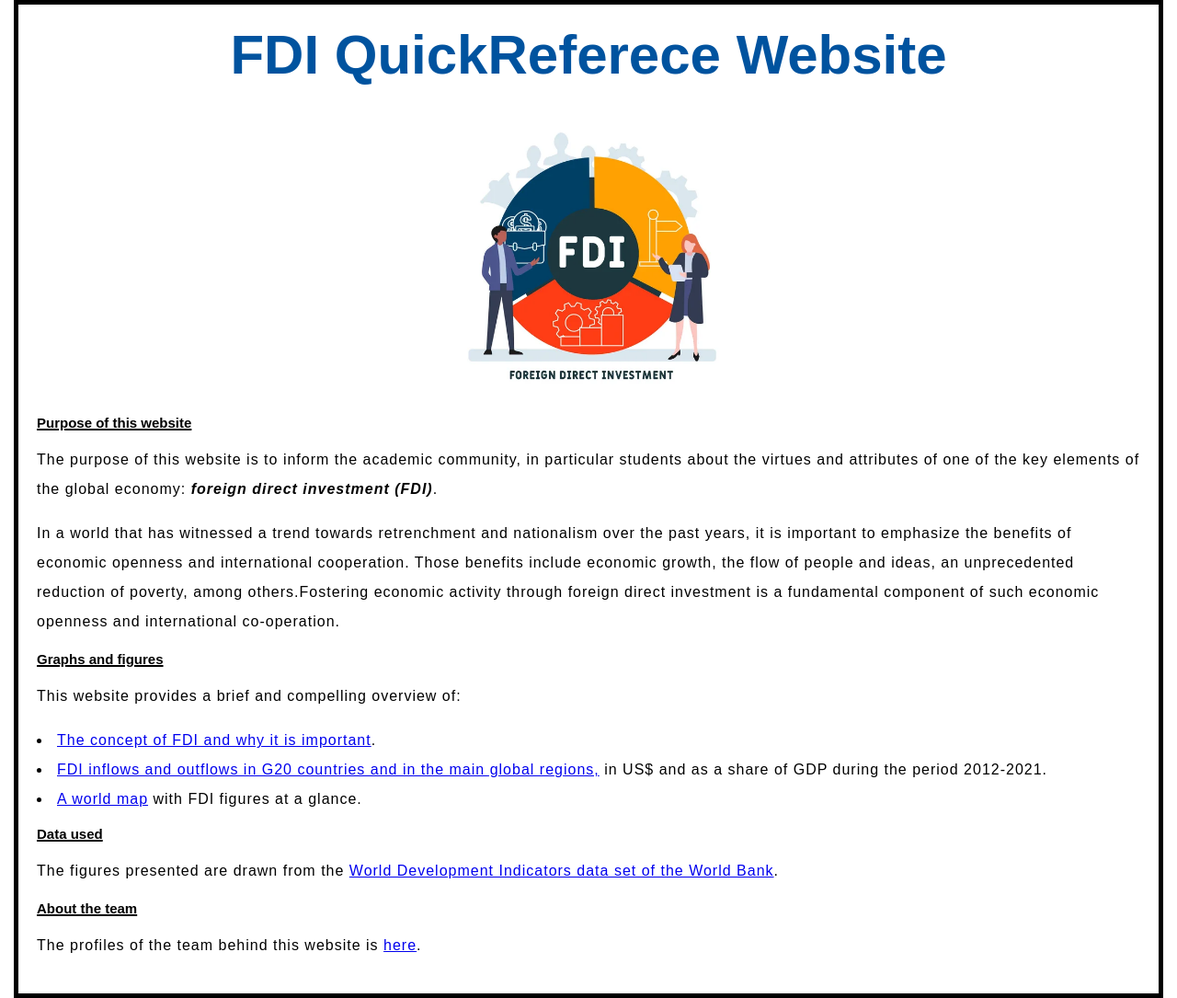
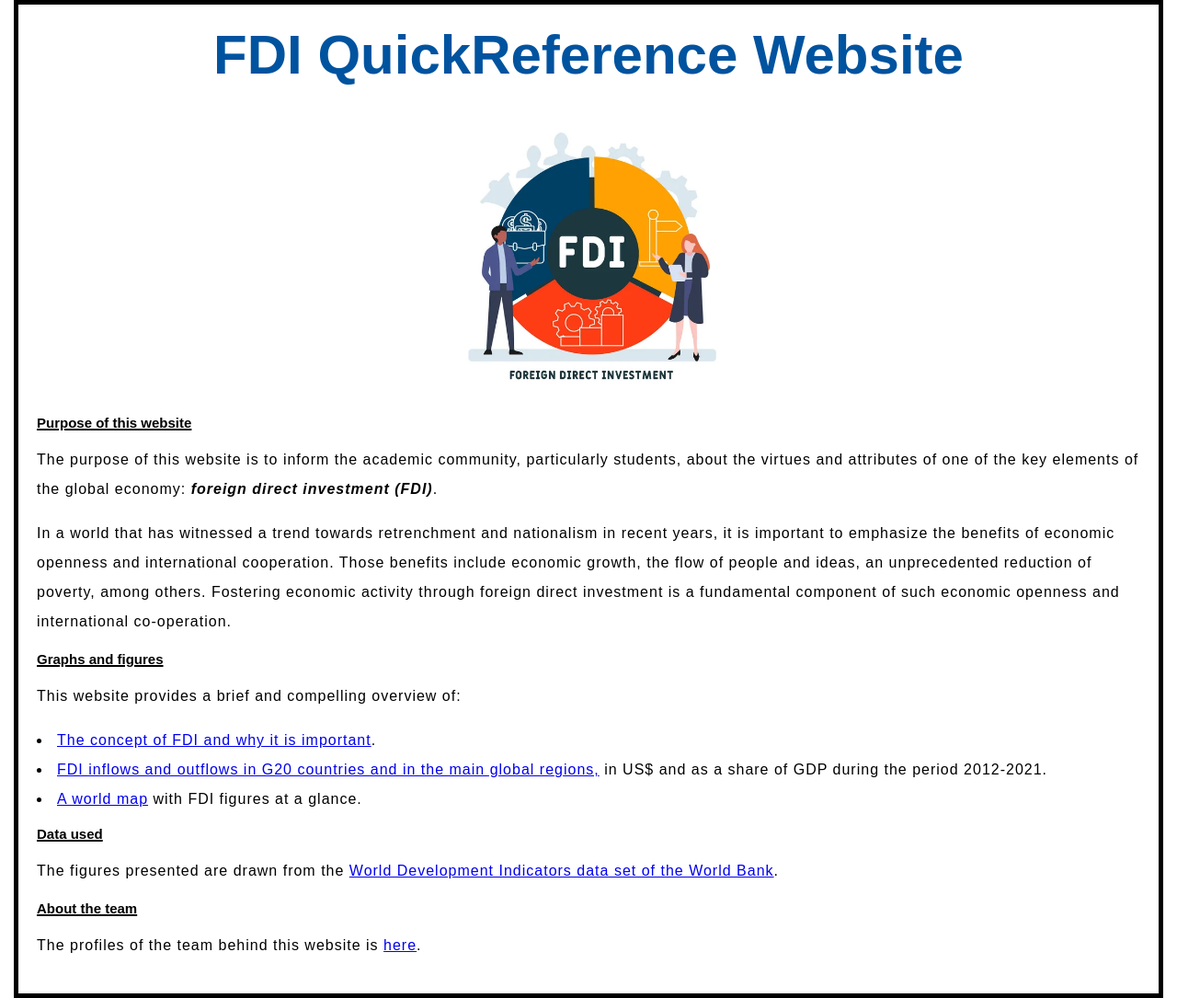
Before and after one commit to jjensen1212/FDI-Project, a plain HTML site: page index.html in a window 1280 px wide. Shown: the whole page at 92% size. Drawn offline with Linux system fonts and the light colour scheme.

Commit message:
minor wording changes

```diff
--- a/index.html
+++ b/index.html
@@ -1,22 +1,22 @@
 <!DOCTYPE html>
 <html>
     <head>
-        <title>FDI Referece</title>
+        <title>FDI Reference</title>
 
 <link href="styles/styles.css" rel="stylesheet" />
 
     </head>
     <body>
-        <h1>FDI QuickReferece Website</h1>
+        <h1>FDI QuickReference Website</h1>
 
         <img src="images/FDIMainPageImage.jpeg"width="325px" height="325px"/>
 
         <h2>Purpose of this website</h2>
 
-        <p>The purpose of this website is to inform the academic community, in particular students about the virtues and attributes of one of the key elements of the global economy: <b><i>foreign direct investment (FDI)</i></b>.
+        <p>The purpose of this website is to inform the academic community, particularly students, about the virtues and attributes of one of the key elements of the global economy: <b><i>foreign direct investment (FDI)</i></b>.
         </p>
 
-        <p> In a world that has witnessed a trend towards retrenchment and nationalism over the past years, it is important to emphasize the benefits of economic openness and international cooperation. Those benefits include economic growth, the flow of people and ideas, an unprecedented reduction of poverty, among others.Fostering economic activity through foreign direct investment is a fundamental component of such economic openness and international co-operation.
+        <p> In a world that has witnessed a trend towards retrenchment and nationalism in recent years, it is important to emphasize the benefits of economic openness and international cooperation. Those benefits include economic growth, the flow of people and ideas, an unprecedented reduction of poverty, among others. Fostering economic activity through foreign direct investment is a fundamental component of such economic openness and international co-operation.
         </p>
 
         <h2>Graphs and figures</h2>
```
Also changed, not shown: FDI_Development/index.html (+1 -1 lines).
